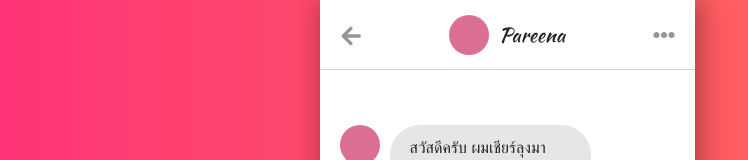
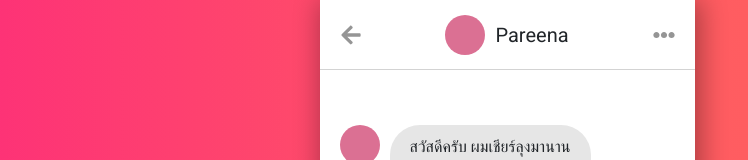
Before and after one commit to noppanat1997/slimder, a React (Create React App) app: page /chat in a window 1280 px wide. Shown: the top 160 px of the page, without its empty margins (133-881 px from the left). Built offline with nearby package versions, Linux system fonts and the light colour scheme.

Commit message:
fix chat headder

```diff
--- a/src/components/Chat.scss
+++ b/src/components/Chat.scss
@@ -1,6 +1,7 @@
 
 .chat-container {
   height: 100%;
+  font-family: 'Roboto';
   position: relative;
 
   .chat-header {
@@ -32,6 +33,7 @@
       .username {
         font-size: 20px;
         margin: 0;
+        font-family: inherit;
       }
     }
 
```
